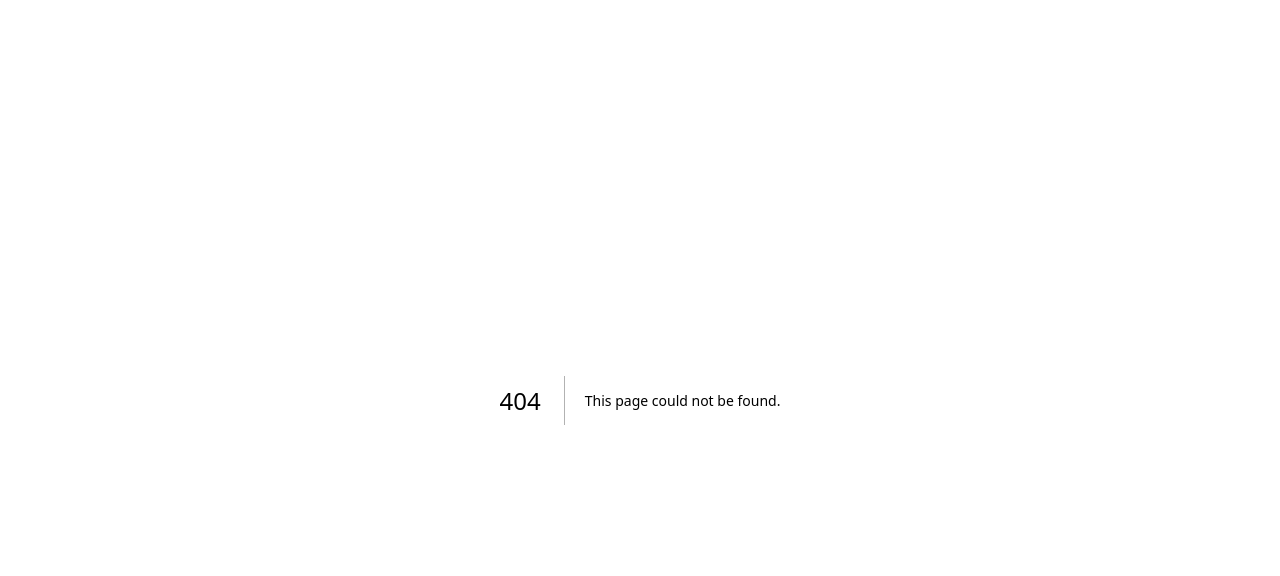
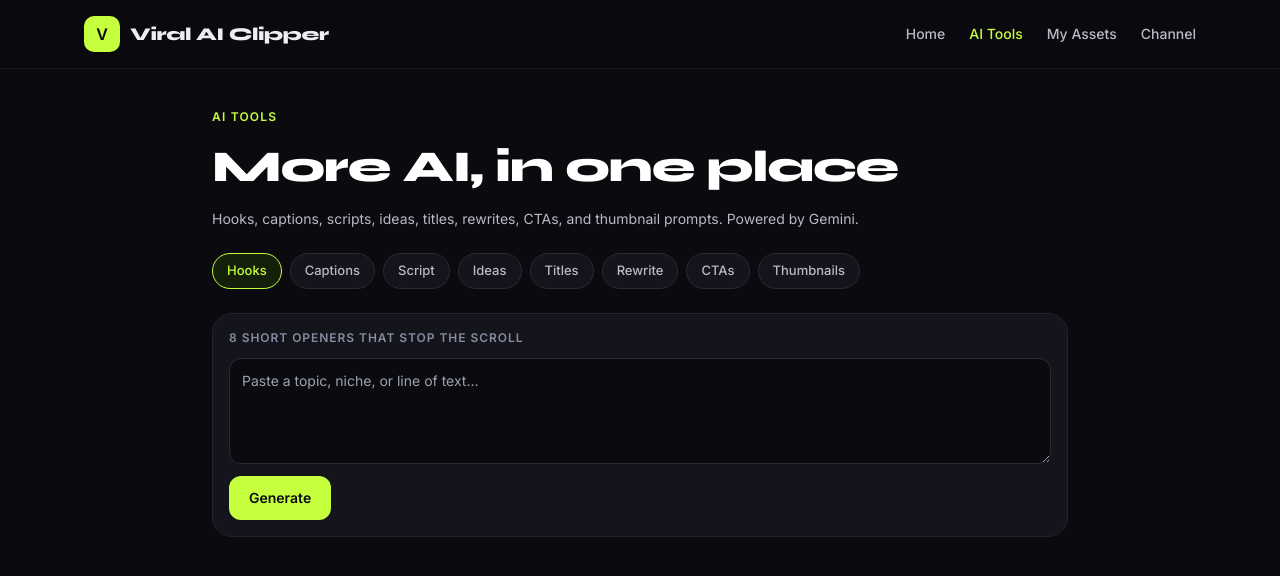
Before and after one commit to senorcoughlin/viral-ai-clipper, a Next.js app: page /tools in a window 1280 px wide. Before the commit this address had no page. Shown: the top 576 px of the page. Built offline with nearby package versions, Linux system fonts and the light colour scheme.

Commit message:
Add AI Tools page: hooks, captions, scripts, ideas, titles, rewrite, CTAs, thumbnails

```diff
--- /dev/null
+++ b/app/api/ai/route.js
@@ -0,0 +1,47 @@
+export const dynamic = 'force-dynamic';
+export const maxDuration = 30;
+
+import { NextResponse } from 'next/server';
+
+const GEMINI_URL = 'https://generativelanguage.googleapis.com/v1beta/models/gemini-2.0-flash:generateContent';
+
+const TOOLS = {
+  hooks: 'Generate 8 short viral hooks (under 12 words) for TikTok/Reels/Shorts. Return a JSON array of strings only.',
+  captions: 'Write 3 ready-to-post captions with hashtags and a CTA. Return JSON: {"captions":[{"text":"...","hashtags":"#a #b #c","cta":"..."}]}',
+  script: 'Write a 30-second spoken script for a short video. Return JSON: {"script":"...","beats":["0-3s hook","3-20s value","20-30s CTA"]}',
+  ideas: 'Generate 10 content ideas with a hook and why it could go viral. Return JSON: {"ideas":[{"title":"...","hook":"...","why":"..."}]}',
+  titles: 'Generate 10 punchy titles under 60 characters. Return a JSON array of strings only.',
+  rewrite: 'Rewrite the text to be sharper, more spoken, and more viral. Return JSON: {"versions":["...","...","..."]}',
+  cta: 'Write 6 strong CTAs for the end of a short. Return a JSON array of strings only.',
+  thumbnails: 'Write 5 image prompts for a high-click YouTube/TikTok thumbnail. Return JSON: {"prompts":["..."]}',
+};
+
+export async function POST(request) {
+  const { tool, input } = await request.json().catch(() => ({}));
+  const instruction = TOOLS[tool];
+  if (!instruction || !String(input || '').trim()) {
+    return NextResponse.json({ success: false, message: 'Missing tool or input' }, { status: 400 });
+  }
+  const key = process.env.GEMINI_API_KEY;
+  if (!key) return NextResponse.json({ success: false, message: 'AI key missing' }, { status: 500 });
+
+  const prompt = `${instruction}\n\nTopic or text:\n${String(input).slice(0, 4000)}`;
+  try {
+    const res = await fetch(`${GEMINI_URL}?key=${encodeURIComponent(key)}`, {
+      method: 'POST',
+      headers: { 'Content-Type': 'application/json' },
+      body: JSON.stringify({
+        contents: [{ parts: [{ text: prompt }] }],
+        generationConfig: { temperature: 0.7, maxOutputTokens: 1200 },
+      }),
+    });
+    if (!res.ok) return NextResponse.json({ success: false, message: 'AI request failed' }, { status: 502 });
+    const data = await res.json();
+    const text = data?.candidates?.[0]?.content?.parts?.[0]?.text || '';
+    const match = text.match(/\{[\s\S]*\}|\[[\s\S]*\]/);
+    let result = match ? JSON.parse(match[0]) : { text };
+    return NextResponse.json({ success: true, tool, result });
+  } catch (e) {
+    return NextResponse.json({ success: false, message: e?.message || 'AI failed' }, { status: 500 });
+  }
+}
--- a/app/assets/page.jsx
+++ b/app/assets/page.jsx
@@ -47,6 +47,7 @@ export default function AssetsPage() {
           </a>
           <nav className="flex items-center gap-6 text-sm font-medium text-soft">
             <a href="/" className="hover:text-fg">Home</a>
+            <a href="/tools" className="hover:text-fg">AI Tools</a>
             <a href="/assets" className="text-lime">My Assets</a>
             <AccountBar onChange={load} />
           </nav>
--- a/app/channel/page.jsx
+++ b/app/channel/page.jsx
@@ -39,6 +39,7 @@ export default function ChannelPage() {
           </a>
           <nav className="flex gap-6 text-sm font-medium text-soft">
             <a href="/" className="hover:text-fg">Home</a>
+            <a href="/tools" className="hover:text-fg">AI Tools</a>
             <a href="/assets" className="hover:text-fg">My Assets</a>
             <a href="/channel" className="text-lime">Channel</a>
           </nav>
--- a/app/page.jsx
+++ b/app/page.jsx
@@ -224,6 +224,7 @@ function HomeInner() {
           <nav className="hidden gap-7 text-sm font-medium text-soft md:flex">
             <a href="#how" className="hover:text-fg">How it works</a>
             <a href="#clips" className="hover:text-fg">Your clips</a>
+            <a href="/tools" className="hover:text-fg">AI Tools</a>
             <a href="/assets" className="hover:text-fg">My Assets</a>
             <a href="/channel" className="hover:text-fg">Channel</a>
             <AccountBar />
--- /dev/null
+++ b/app/tools/page.jsx
@@ -0,0 +1,131 @@
+'use client';
+
+import { useState } from 'react';
+
+const TOOLS = [
+  { id: 'hooks', label: 'Hooks', hint: '8 short openers that stop the scroll' },
+  { id: 'captions', label: 'Captions', hint: 'Post text, hashtags, and a CTA' },
+  { id: 'script', label: 'Script', hint: '30-second spoken script with beats' },
+  { id: 'ideas', label: 'Ideas', hint: '10 content ideas with a reason' },
+  { id: 'titles', label: 'Titles', hint: 'Punchy titles under 60 characters' },
+  { id: 'rewrite', label: 'Rewrite', hint: 'Make any line sharper' },
+  { id: 'cta', label: 'CTAs', hint: 'End-screen calls to action' },
+  { id: 'thumbnails', label: 'Thumbnails', hint: 'Image prompts for high-click thumbs' },
+];
+
+export default function ToolsPage() {
+  const [tool, setTool] = useState('hooks');
+  const [input, setInput] = useState('');
+  const [result, setResult] = useState(null);
+  const [error, setError] = useState('');
+  const [busy, setBusy] = useState(false);
+  const [copied, setCopied] = useState('');
+
+  async function run(e) {
+    e.preventDefault();
+    setBusy(true);
+    setError('');
+    setResult(null);
+    try {
+      const res = await fetch('/api/ai', {
+        method: 'POST',
+        headers: { 'Content-Type': 'application/json' },
+        body: JSON.stringify({ tool, input }),
+      });
+      const data = await res.json();
+      if (!data.success) { setError(data.message || 'Failed'); return; }
+      setResult(data.result);
+    } catch {
+      setError('Network error');
+    } finally {
+      setBusy(false);
+    }
+  }
+
+  function copy(text, key) {
+    navigator.clipboard.writeText(text);
+    setCopied(key);
+    setTimeout(() => setCopied(''), 1200);
+  }
+
+  const current = TOOLS.find(t => t.id === tool);
+
+  return (
+    <main className="min-h-screen bg-ink text-fg">
+      <header className="sticky top-0 z-20 border-b border-line/60 bg-ink/70 backdrop-blur-md">
+        <div className="mx-auto flex h-[68px] max-w-6xl items-center justify-between px-5">
+          <a href="/" className="flex items-center gap-2.5 text-fg no-underline">
+            <span className="grid h-9 w-9 place-items-center rounded-[10px] bg-lime text-ink font-extrabold">V</span>
+            <span className="font-display text-lg font-extrabold tracking-tight">Viral AI Clipper</span>
+          </a>
+          <nav className="flex gap-6 text-sm font-medium text-soft">
+            <a href="/" className="hover:text-fg">Home</a>
+            <a href="/tools" className="text-lime">AI Tools</a>
+            <a href="/assets" className="hover:text-fg">My Assets</a>
+            <a href="/channel" className="hover:text-fg">Channel</a>
+          </nav>
+        </div>
+      </header>
+      <section className="mx-auto flex max-w-4xl flex-col gap-6 px-5 py-10">
+        <span className="eyebrow">AI Tools</span>
+        <h1 className="font-display text-3xl font-extrabold tracking-tight text-white md:text-[44px]">More AI, in one place</h1>
+        <p className="text-sm text-soft">Hooks, captions, scripts, ideas, titles, rewrites, CTAs, and thumbnail prompts. Powered by Gemini.</p>
+        <div className="flex flex-wrap gap-2">
+          {TOOLS.map(t => (
+            <button key={t.id} type="button" onClick={() => { setTool(t.id); setResult(null); }} className={tool === t.id ? 'chip chip-on' : 'chip'}>{t.label}</button>
+          ))}
+        </div>
+        <form onSubmit={run} className="card flex flex-col gap-3 p-4">
+          <label className="text-xs font-semibold uppercase tracking-[.08em] text-muted">{current?.hint}</label>
+          <textarea value={input} onChange={e => setInput(e.target.value)} rows={4} required placeholder="Paste a topic, niche, or line of text…" className="w-full rounded-input border border-line2 bg-ink px-3 py-3 text-sm outline-none focus:border-lime" />
+          <button type="submit" disabled={busy} className="btn-lime h-11 self-start px-5 text-sm">{busy ? 'Working…' : 'Generate'}</button>
+          {error && <p className="text-sm text-red-400">{error}</p>}
+        </form>
+        {result && (
+          <div className="card flex flex-col gap-3 p-4">
+            {Array.isArray(result) && result.map((line, i) => (
+              <div key={i} className="flex items-start justify-between gap-3 border-b border-line/50 pb-2 last:border-0">
+                <p className="text-sm text-soft">{String(line)}</p>
+                <button type="button" onClick={() => copy(String(line), i)} className="text-xs text-lime">{copied === i ? 'Copied' : 'Copy'}</button>
+              </div>
+            ))}
+            {result.captions && result.captions.map((c, i) => (
+              <div key={i} className="rounded-input border border-line2 p-3 text-sm">
+                <p className="text-white">{c.text}</p>
+                <p className="mt-1 text-lime">{c.hashtags}</p>
+                <p className="mt-1 text-muted">{c.cta}</p>
+                <button type="button" onClick={() => copy(`${c.text}\n${c.hashtags}\n${c.cta}`, i)} className="mt-2 text-xs text-lime">{copied === i ? 'Copied' : 'Copy'}</button>
+              </div>
+            ))}
+            {result.ideas && result.ideas.map((idea, i) => (
+              <div key={i} className="border-b border-line/50 pb-2 last:border-0">
+                <p className="font-semibold text-white">{idea.title}</p>
+                <p className="text-sm text-soft">{idea.hook}</p>
+                <p className="text-xs text-muted">{idea.why}</p>
+              </div>
+            ))}
+            {result.script && (
+              <div>
+                <p className="whitespace-pre-wrap text-sm text-soft">{result.script}</p>
+                {result.beats && <ul className="mt-2 text-xs text-muted">{result.beats.map((b, i) => <li key={i}>{b}</li>)}</ul>}
+                <button type="button" onClick={() => copy(result.script, 'script')} className="mt-2 text-xs text-lime">{copied === 'script' ? 'Copied' : 'Copy'}</button>
+              </div>
+            )}
+            {result.versions && result.versions.map((v, i) => (
+              <div key={i} className="flex items-start justify-between gap-3 border-b border-line/50 pb-2 last:border-0">
+                <p className="text-sm text-soft">{v}</p>
+                <button type="button" onClick={() => copy(v, i)} className="text-xs text-lime">{copied === i ? 'Copied' : 'Copy'}</button>
+              </div>
+            ))}
+            {result.prompts && result.prompts.map((p, i) => (
+              <div key={i} className="flex items-start justify-between gap-3 border-b border-line/50 pb-2 last:border-0">
+                <p className="text-sm text-soft">{p}</p>
+                <button type="button" onClick={() => copy(p, i)} className="text-xs text-lime">{copied === i ? 'Copied' : 'Copy'}</button>
+              </div>
+            ))}
+          </div>
+        )}
+      </section>
+    </main>
+  );
+}
```
